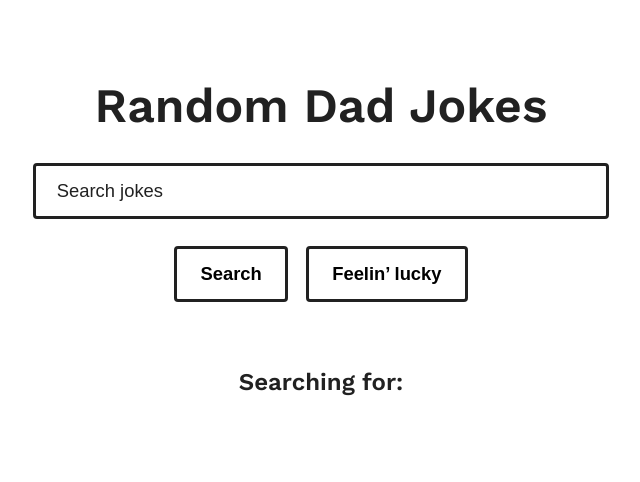
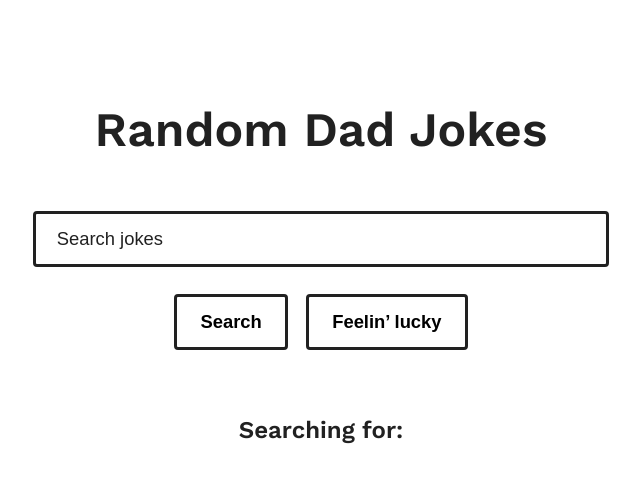
Before and after one commit to reginabattle/random-dad-jokes, a React (Create React App) app: page / in a window 1280 px wide. Shown: the top 482 px of the page, without its empty margins (319-959 px from the left). Built offline with nearby package versions, Linux system fonts and the light colour scheme; the HTML template or start-up script is replaced by a standard one.

Commit message:
Add styles

```diff
--- a/src/index.css
+++ b/src/index.css
@@ -20,7 +20,7 @@ body {
 
 h1 {
 	font-size: 2rem;
-	margin: 0.5em 0;
+	margin: 1em 0;
 }
 
 p {
```
